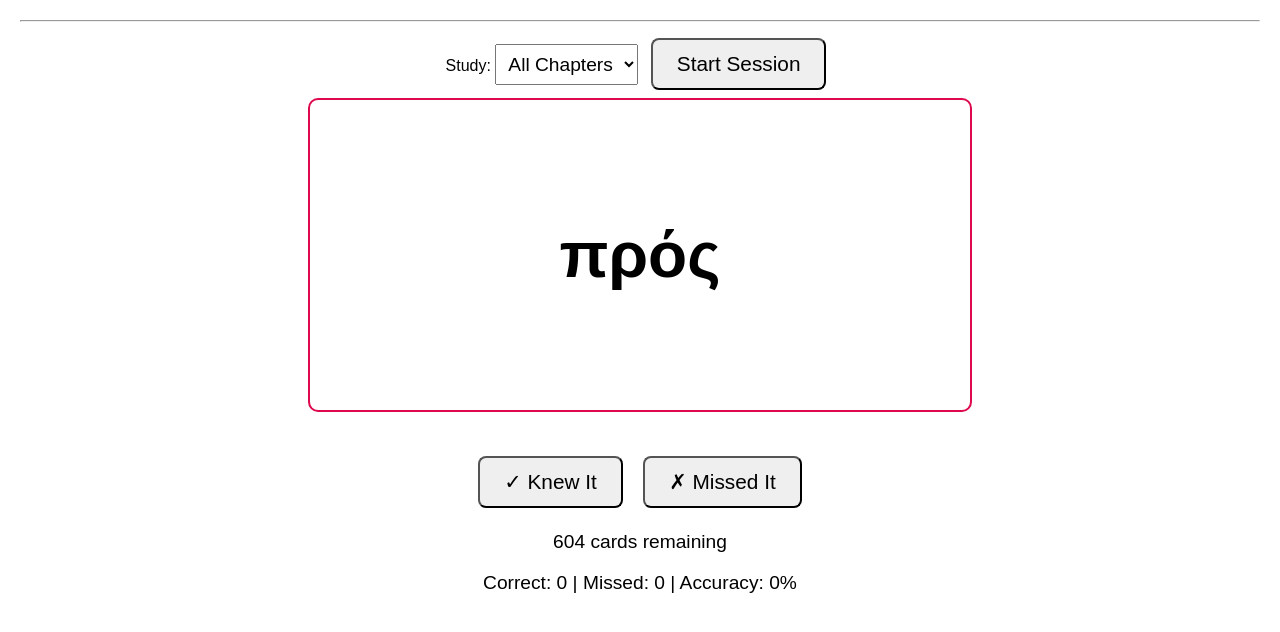
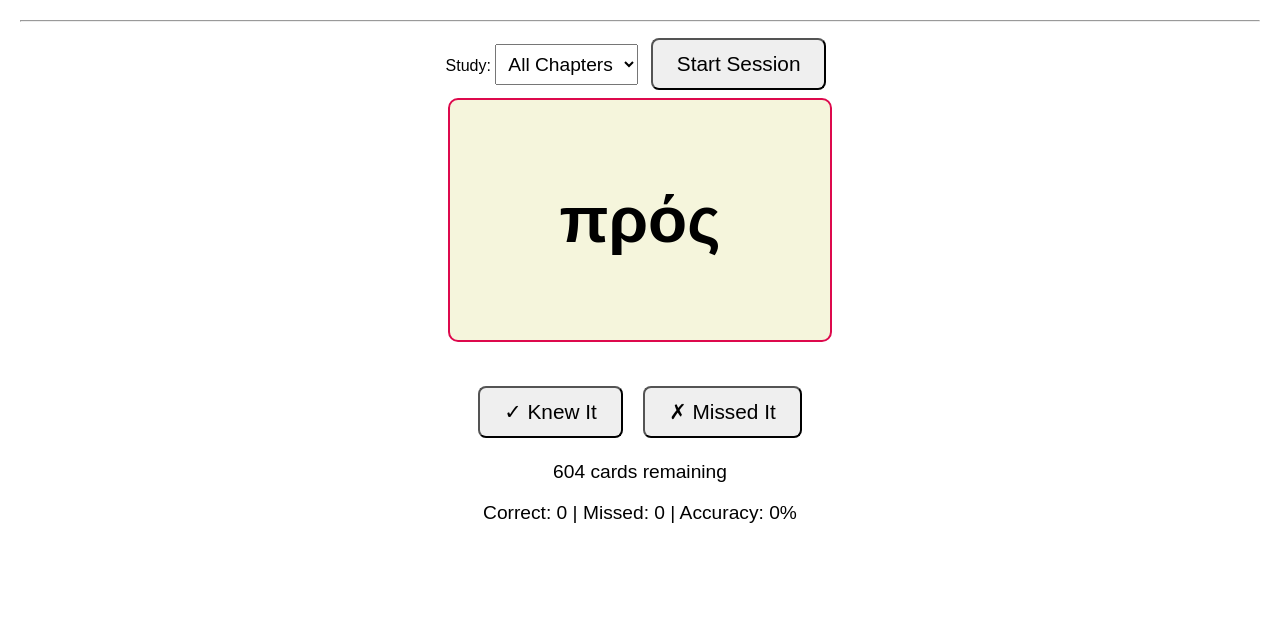
Before and after one commit to tonyb158/DuffGreekFlashcards, a plain HTML site: page index.html in a window 1280 px wide. Drawn offline with Linux system fonts and the light colour scheme.

Commit message:
Changed card background to beige and resized it

```diff
--- a/css/style.css
+++ b/css/style.css
@@ -7,14 +7,15 @@ body {
 .card {
     border: 2px solid #dd094c;
     padding: 30px;
-    width: min(90vw, 600px);
-    height: 250px;
+    width: min(90vw, 320px);
+    height: 180px;
     margin: auto;
     display: flex;
     justify-content: center;
     align-items: center;
     border-radius: 10px;
     transition: all 0.2s ease;
+    background-color: beige;
 }
 
 #greekWord {
```
